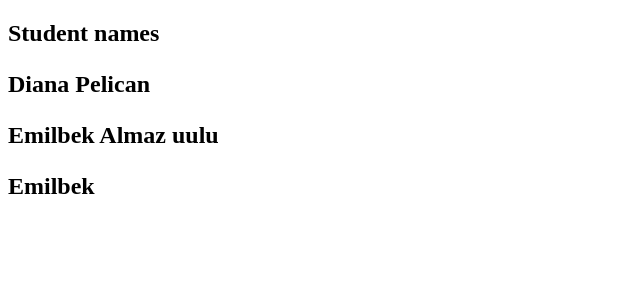
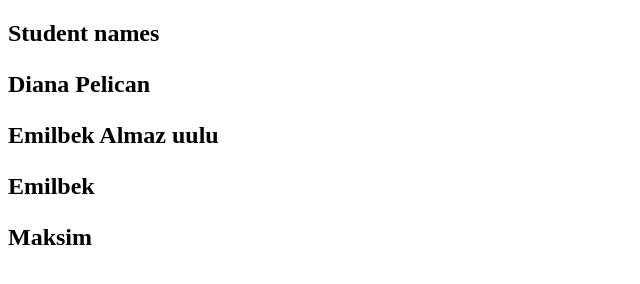
Before and after one commit to elgina23/Myproject, a plain HTML site: page index.html in a window 1280 px wide. Shown: the whole page, without its empty margins (0-640 px from the left). Drawn offline with Linux system fonts and the light colour scheme.

Commit message:
Added Maksim

```diff
--- a/index.html
+++ b/index.html
@@ -21,5 +21,6 @@
   <p>Diana Pelican<p>
     <p>Emilbek Almaz uulu</p>
     <p>Emilbek </p>
+    <p>Maksim</p>
 </body>
 </html>
```
